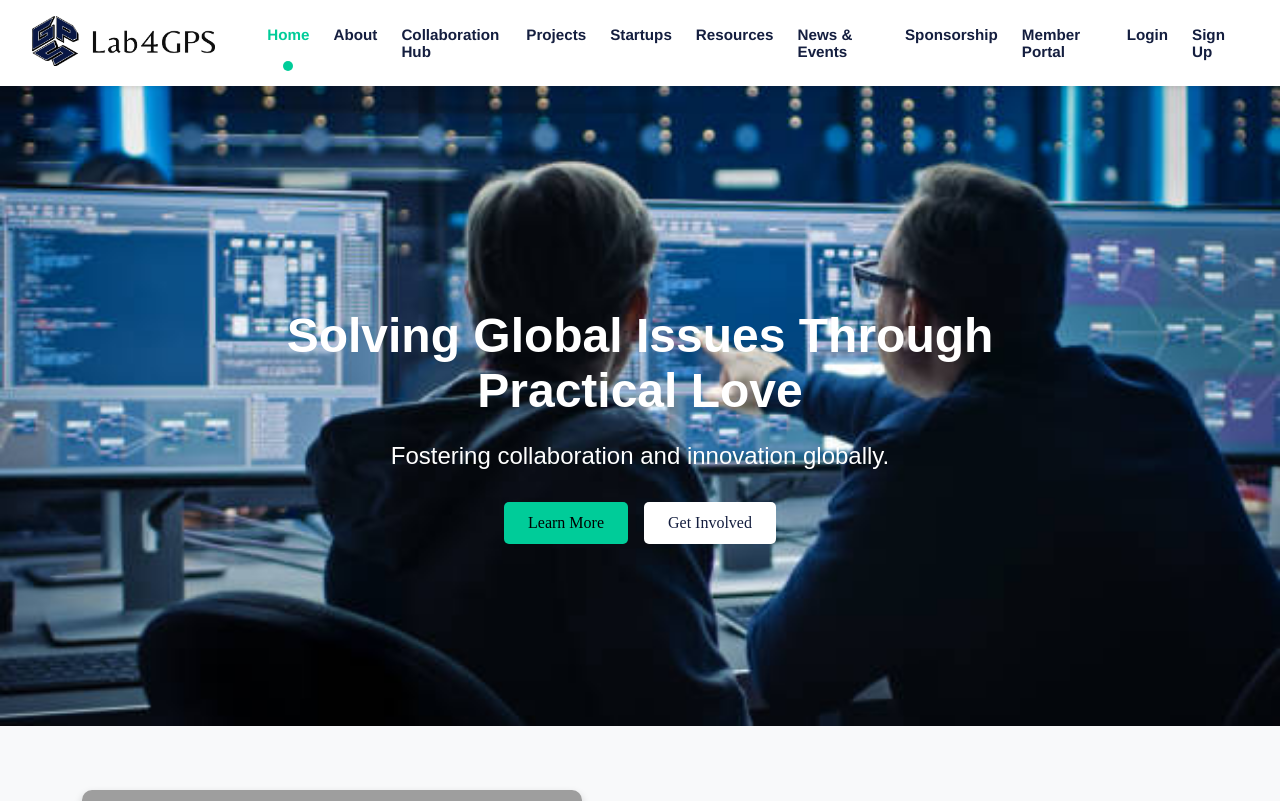
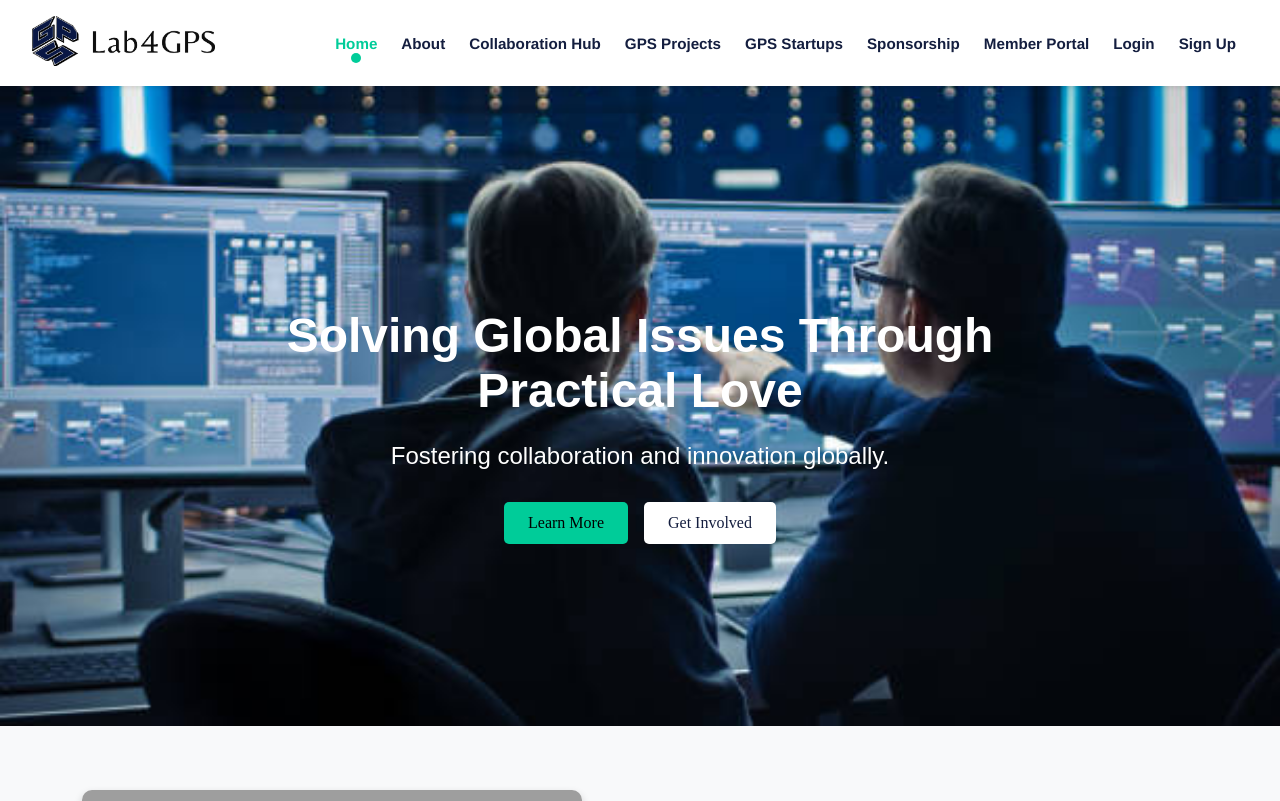
Before and after one commit to engomondiii/lab4gps-platform, a React (Create React App) app: page / in a window 1280 px wide. Shown: the top 801 px of the page. Built offline with nearby package versions, Linux system fonts and the light colour scheme; grey boxes are pictures that could not be loaded.

Commit message:
added these files

```diff
--- a/src/components/Navbar/Navbar.js
+++ b/src/components/Navbar/Navbar.js
@@ -43,17 +43,17 @@ const Navbar = () => {
                     <Link to="/collaboration-hub" className={isScrolled ? 'scrolled-text' : ''}>Collaboration Hub</Link>
                 </li>
                 <li className={isActive('/projects') ? 'active' : ''}>
-                    <Link to="/projects" className={isScrolled ? 'scrolled-text' : ''}>Projects</Link>
+                    <Link to="/projects" className={isScrolled ? 'scrolled-text' : ''}> GPS Projects</Link>
                 </li>
                 <li className={isActive('/startups') ? 'active' : ''}>
-                    <Link to="/startups" className={isScrolled ? 'scrolled-text' : ''}>Startups</Link>
+                    <Link to="/startups" className={isScrolled ? 'scrolled-text' : ''}>GPS Startups</Link>
                 </li>
-                <li className={isActive('/resources') ? 'active' : ''}>
+                {/* <li className={isActive('/resources') ? 'active' : ''}>
                     <Link to="/resources" className={isScrolled ? 'scrolled-text' : ''}>Resources</Link>
                 </li>
                 <li className={isActive('/news-events') ? 'active' : ''}>
                     <Link to="/news-events" className={isScrolled ? 'scrolled-text' : ''}>News & Events</Link>
-                </li>
+                </li> */}
                 <li className={isActive('/sponsorship') ? 'active' : ''}>
                     <Link to="/sponsorship" className={isScrolled ? 'scrolled-text' : ''}>Sponsorship</Link>
                 </li>
```
